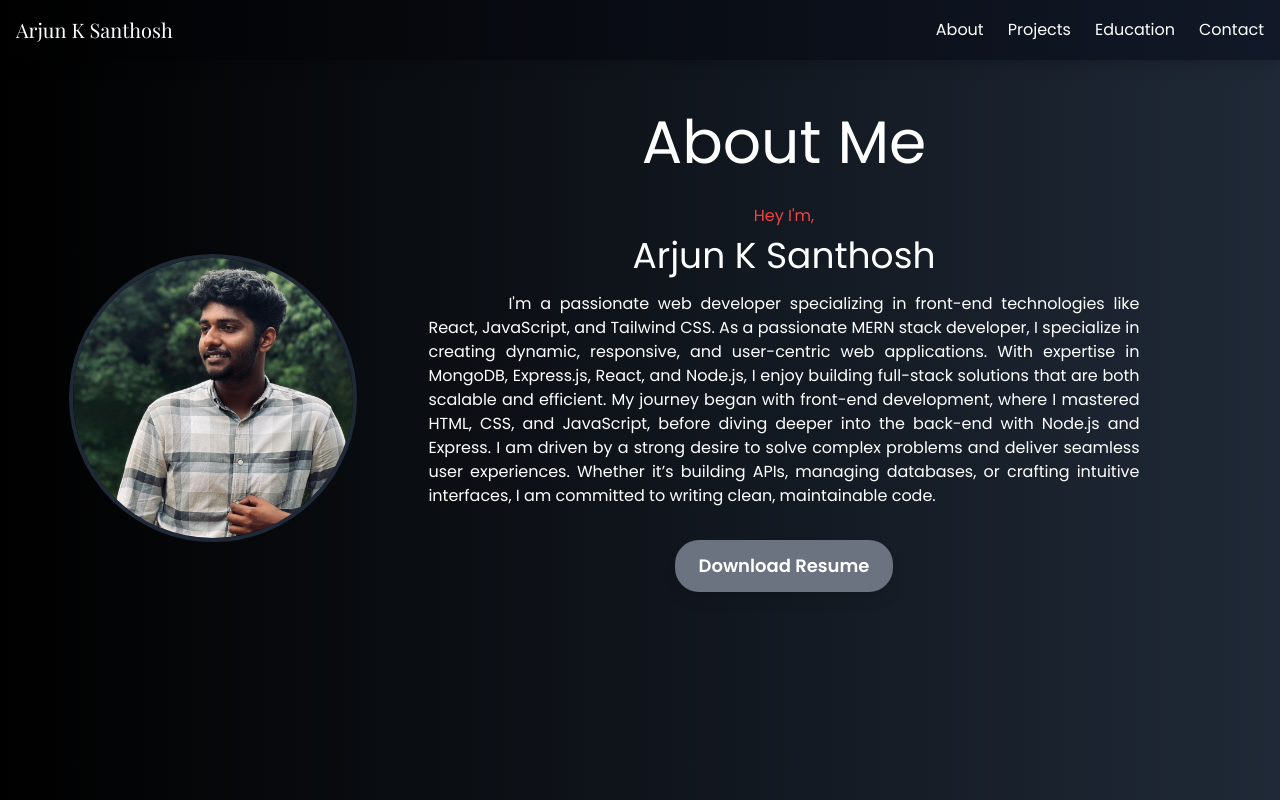
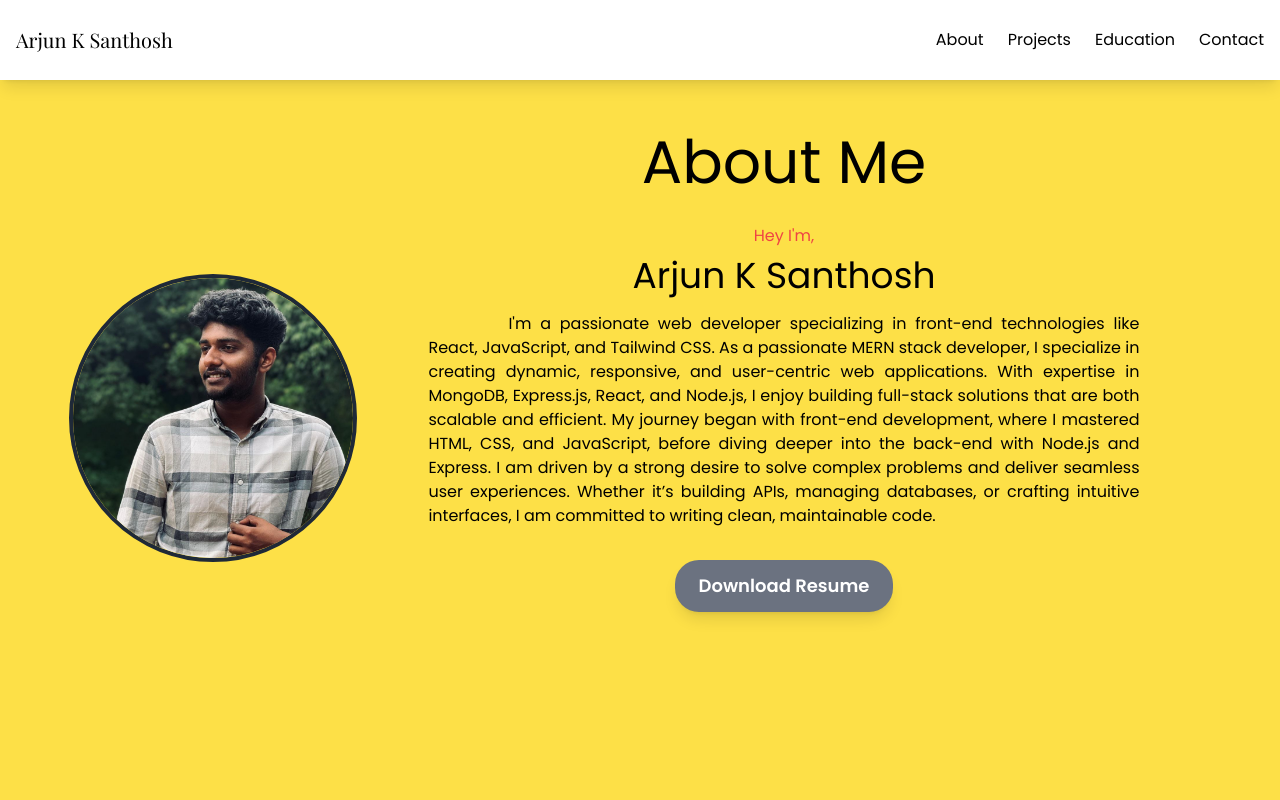
Before and after one commit to ArjunKSanthosh/portfolio, a React (Vite) app in the folder portfolio/: page / in a window 1280 px wide. Shown: the top 800 px of the page. Built offline with nearby package versions, Linux system fonts and the light colour scheme.

Commit message:
Completed

```diff
--- a/portfolio/src/components/About.jsx
+++ b/portfolio/src/components/About.jsx
@@ -24,7 +24,7 @@ function About() {
   }, []);
 
   return (
-    <section id="about" className="py-8 text-white bg-gradient-to-r from-black to-gray-800 min-h-screen">
+    <section id="about" className="py-8 text-black bg-yellow-300  min-h-screen">
       <div className="container text-center">
         <div className='flex justify-center items-center'>
           <img
--- a/portfolio/src/components/Navbar.jsx
+++ b/portfolio/src/components/Navbar.jsx
@@ -3,8 +3,8 @@ import React from 'react';
 
 function Navbar() {
   return (
-    <nav className="bg-gradient-to-r from-black to-gray-900 p-4 text-white shadow-lg sticky top-0 z-10">
-      <div className="container mx-auto flex justify-between items-center">
+    <nav className="bg-white p-4 text-black shadow-lg sticky top-0 z-10 h-20 content-center">
+      <div className="container m-auto flex justify-between items-center">
         <h2 className="text-xl font-serif text-orange-500">Arjun K Santhosh</h2>
         <ul className="flex space-x-6">
           <li><a href="#about" className="hover:text-orange-500 transition">About</a></li>
```
